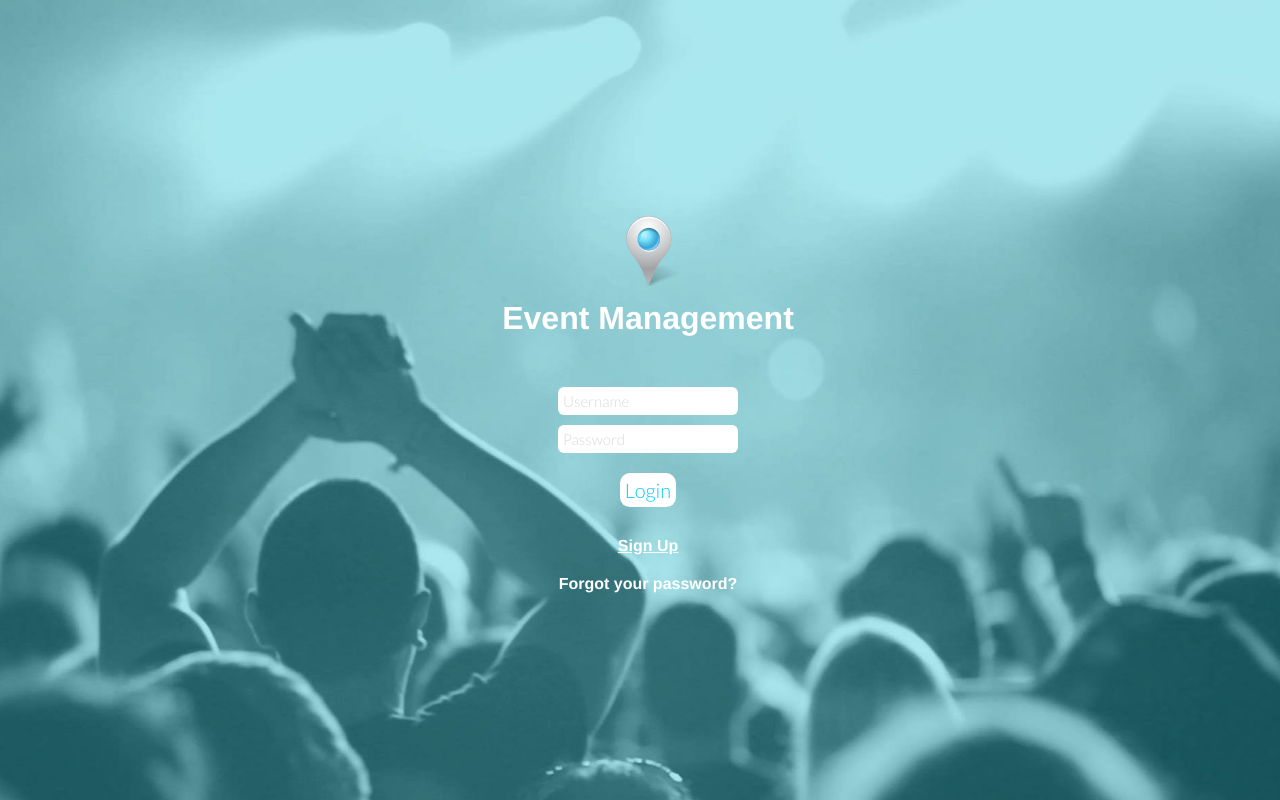
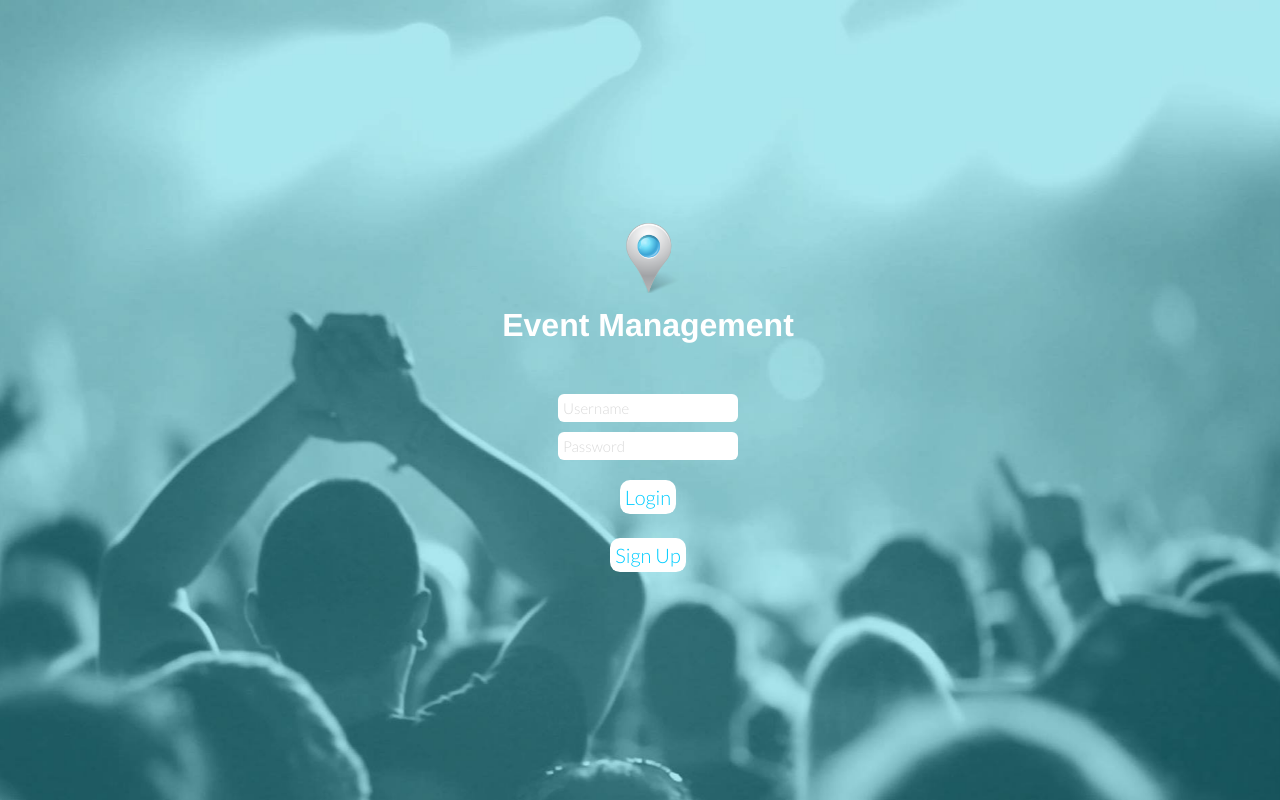
Before and after one commit to mariateresachaves/ltw_event_managment, a PHP site: page / in a window 1280 px wide. Run offline with PHP 8.4, Linux system fonts and the light colour scheme.

Commit message:
improved sign up button

```diff
--- a/src/index.html
+++ b/src/index.html
@@ -16,12 +16,11 @@
 
     <form id="form" action="PHP/mainpage.php" method="post">
       <input type="name" name="username" placeholder="Username">
-
       <input type="password" name="password" placeholder="Password">
       <input type="submit" name="submit" value="Login" id="submit" />
-	</form>
-	  <br><a href="PHP/regist_form.php"> Sign Up </a><br><br>
-      <a href="#">Forgot your password?</a>
+    </form>
+
+	  <br><a href="PHP/regist_form.php" id="submit2"> Sign Up </a><br><br>
 
       </div>
   </body>
--- a/src/style.css
+++ b/src/style.css
@@ -29,22 +29,7 @@ h1 {
     font-family: "Helvetica Neue";
 }
 
-a {
-    font-family: Helvetica;
-	text-decoration: none;
-    color: white;
-    font-weight: bold;
-}
-
-a:first-of-type {
-	text-decoration: underline;
-}
-
-a:hover {
-    color: black;
-}
-
-#form > #submit1:hover, #form > #submit2:hover {
+#form > #submit:hover {
     border: none;
     color: white;
     background: #a6a6a6;
@@ -64,6 +49,29 @@ a:hover {
     padding: 5px;
 }
 
+#submit2:hover {
+    text-decoration: none;
+    font-family: 'lato';
+    font-weight: 300;
+    font-size: 20px;
+    border: none;
+    color: white;
+    background: #a6a6a6;
+    box-shadow: 0px 0px 1px #777;
+}
+
+#submit2 {
+    text-decoration: none;
+    font-family: 'lato';
+    font-weight: 300;
+	background-color: white;
+    border-radius: 10px;
+    color: #00ccff;
+    font-size: 20px;
+    border: none;
+    padding: 5px;
+}
+
 #form input {
 	background-color: white;
     border-radius:6px;
@@ -75,6 +83,7 @@ a:hover {
     font-family: 'lato';
     font-weight: 300;
     padding: 5px;
+
 }
 
 *::-webkit-input-placeholder {
```
